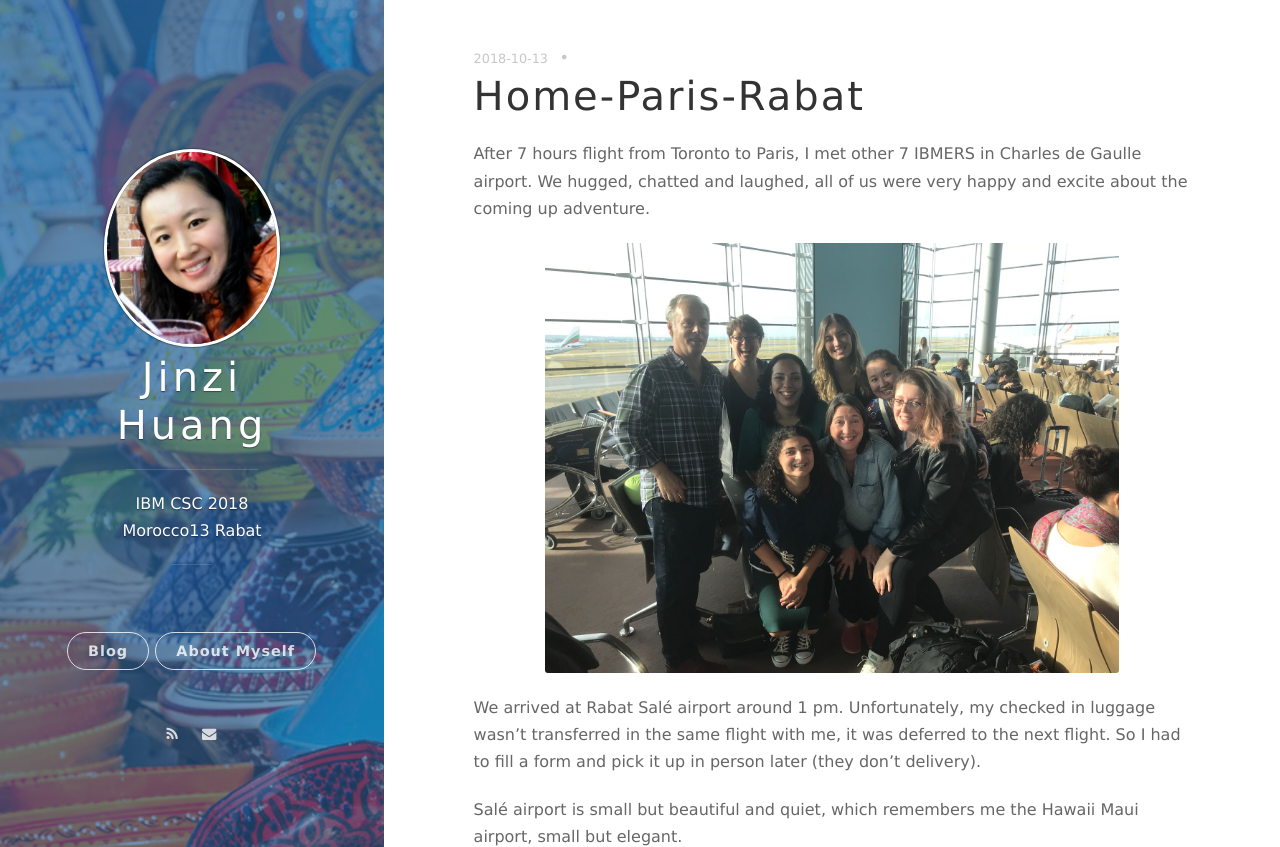
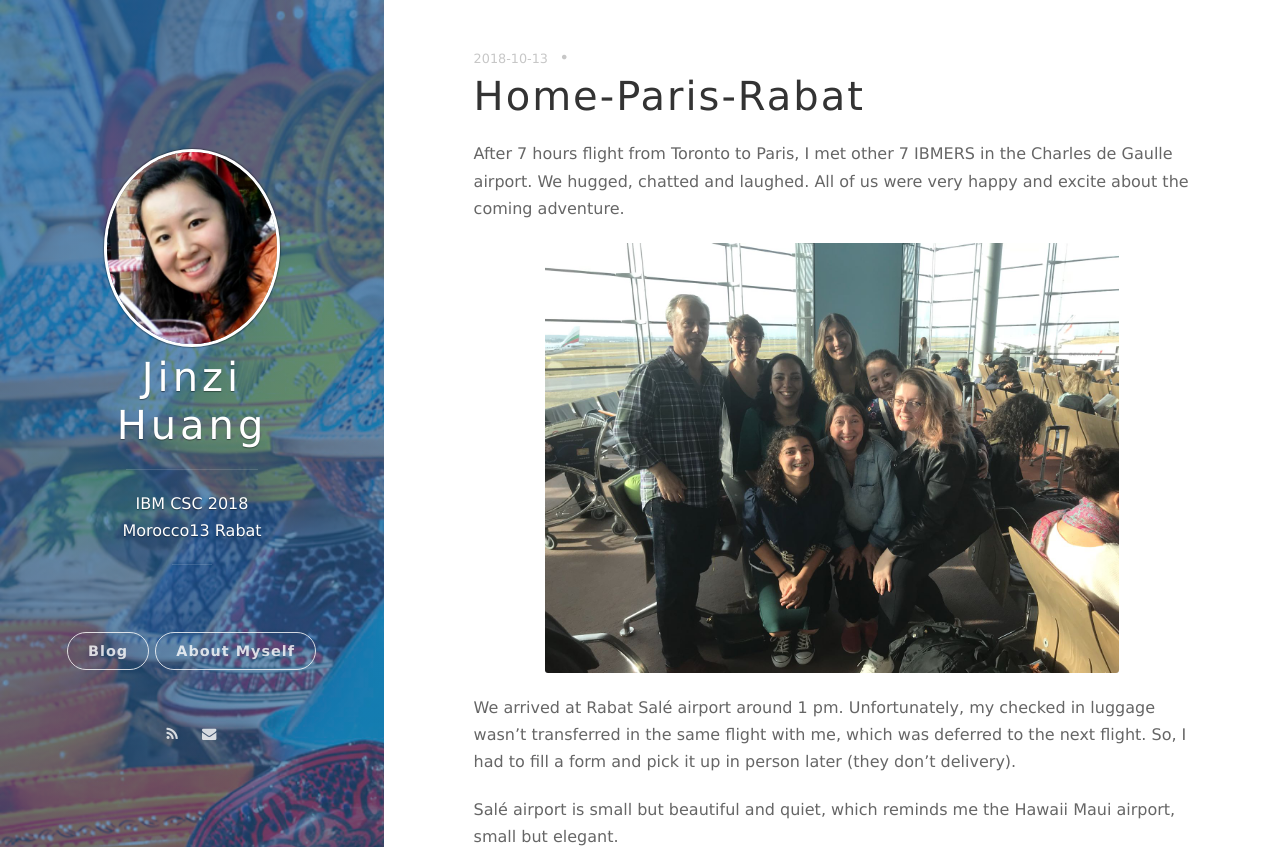
Before and after one commit to jinzihuang/JinziMorocco2018, a Jekyll site: the page built from _posts/2018-10-12-First-Day.md, in a window 1280 px wide and 900 px high, cut to the strip 0-847 px from the top of the window. Built offline with Jekyll 4.4.1, drawn with Linux system fonts in a browser that asks for light colours; nearby versions of some CDN libraries; some of the changed text lies outside the part shown.

Commit message:
grammer correction

```diff
--- a/_posts/2018-10-12-First-Day.md
+++ b/_posts/2018-10-12-First-Day.md
@@ -5,14 +5,14 @@ date:   2018-10-12 23:30:50 -0400
 categories: jekyll update
 ---
 
-After 7 hours flight from Toronto to Paris, I met other 7 IBMERS in Charles de Gaulle airport. We hugged, chatted and laughed, all of us were very happy and excite about the coming up adventure.
+After 7 hours flight from Toronto to Paris, I met other 7 IBMERS in the Charles de Gaulle airport. We hugged, chatted and laughed. All of us were very happy and excite about the coming adventure.
 
 
 <img src="/assets/images/paris-airport.jpg" alt="drawing" style="width:80%;"/>
 
-We arrived at Rabat Salé airport around 1 pm. Unfortunately, my checked in luggage wasn't transferred in the same flight with me, it was deferred to the next flight. So I had to fill a form and  pick it up in person later (they don't delivery).
+We arrived at Rabat Salé airport around 1 pm. Unfortunately, my checked in luggage wasn't transferred in the same flight with me, which was deferred to the next flight. So, I had to fill a form and  pick it up in person later (they don't delivery).
 
-Salé airport is small but beautiful and quiet, which remembers me the Hawaii Maui airport, small but elegant.
+Salé airport is small but beautiful and quiet, which reminds me the Hawaii Maui airport, small but elegant.
 
 
 <img src="/assets/images/rabat-airport.jpg" alt="drawing" style="width:80%;"/>
@@ -50,4 +50,4 @@ After everyone arrived Rabat safely, we went out for our first dinner at "Tajine
 <img src="/assets/images/day1-d0.jpg" alt="drawing" style="width:80%;"/>
 
 
-On the way back to hotel, I was pleased with the cozy breeze, my CSC Morocco is officially started!
+On the way back to the hotel, I was pleased with the cozy breeze. My CSC Morocco is officially started!
```
Also changed, not shown: other parts of _posts/2018-10-12-First-Day.md (+1 -1 lines).
